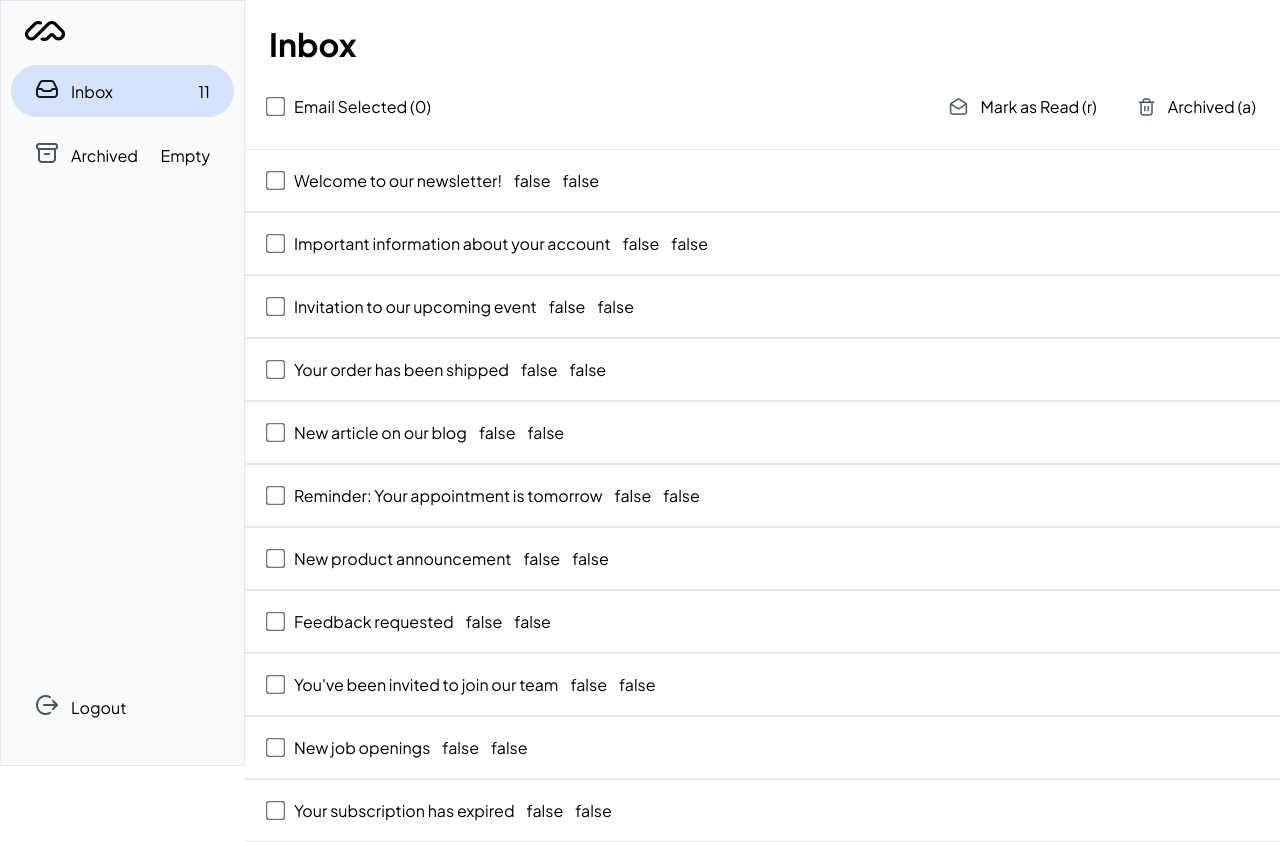
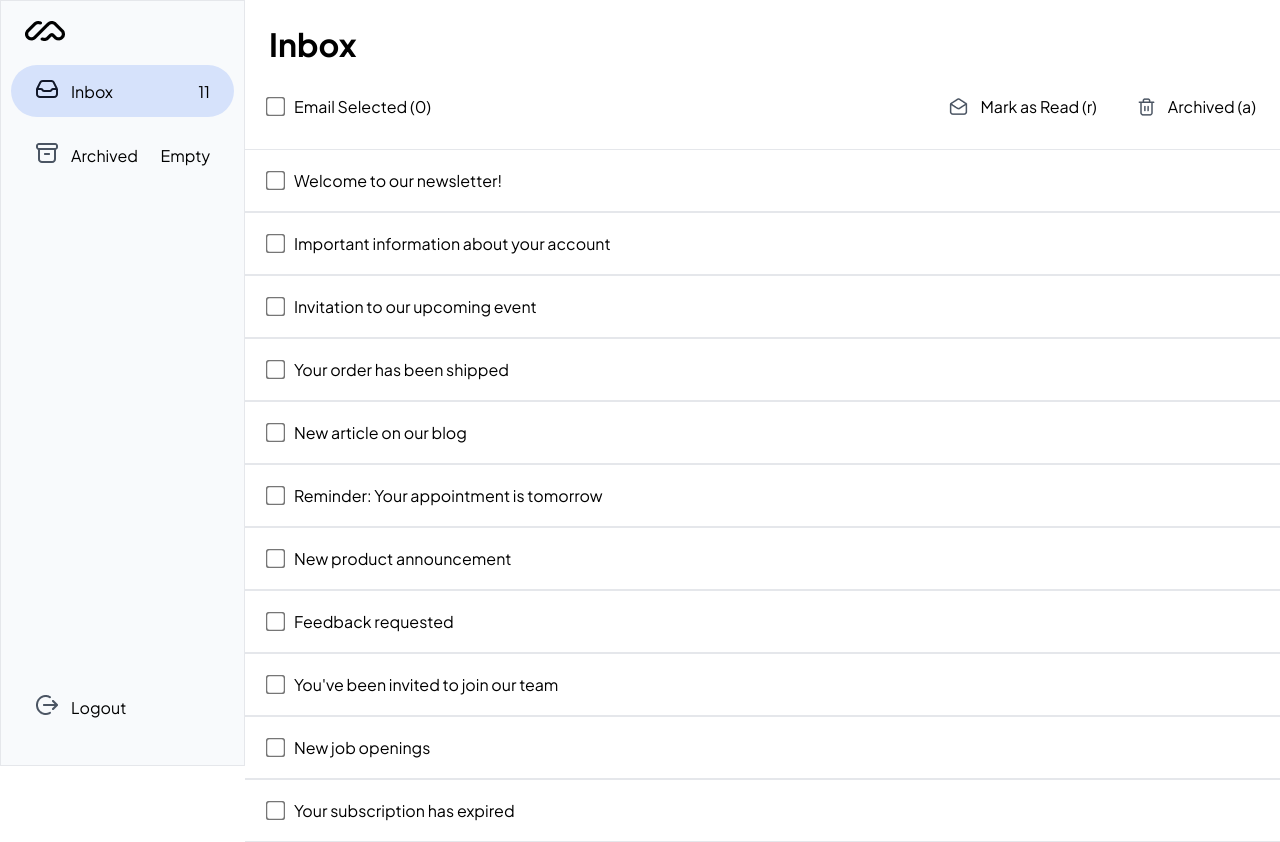
Before and after one commit to MarwanBz/email-inbox-clone, a Nuxt app: page / in a window 1280 px wide. Built offline with nearby package versions, Linux system fonts and the light colour scheme.

Commit message:
chore: remove unnaccasery code

```diff
--- a/components/Email.vue
+++ b/components/Email.vue
@@ -41,8 +41,6 @@ function toggleEmailSelection(email) {
         @change="toggleEmailSelection(email)"
       />
       <p >{{ email.title }}</p>
-      <p>{{ email.isSelected }}</p>
-      <p>{{ email.isArchived }}</p>
     </li>
   </div>
 </template>
--- a/components/EmailList.vue
+++ b/components/EmailList.vue
@@ -6,13 +6,6 @@ const emailStore = useEmailStore();
 emailStore.getEmails();
 
 const props = defineProps(['emails']);
-// const props = defineProps({
-//   isArchived: Boolean,
-// });
-// const towArray = computed(()=> {
-//   combinedEmails()
-// })
-console.log();
 </script>
 
 <template>
@@ -28,7 +21,7 @@ console.log();
 
     <!-- Display archived emails -->
 
-    <div v-if="emailStore.archived">
+    <div >
       <Email
         v-for="archivedEmail in emailStore.archivedEmails"
         :email="archivedEmail"
--- a/components/SideBar.vue
+++ b/components/SideBar.vue
@@ -3,7 +3,6 @@ import { useEmailStore } from "@/store/store";
 import { reactive, computed } from "vue";
 const emailStore = useEmailStore();
 const route = useRoute();
-// const index = route.path;
 const props = defineProps(["inbox"]);
 </script>
 
--- a/pages/archived.vue
+++ b/pages/archived.vue
@@ -4,12 +4,7 @@ import { useEmailStore } from "@/store/store";
 const route = useRoute();
 const emailStore = useEmailStore();
 
-// const emails = toRefs(emailStore.archivedEmails);
-const archivedEmails = computed(() => {
-  return emailStore.emails.filter((email) => email.isArchived);
-});
 
-// console.log(isArchived);
 </script>
 
 <template>
--- a/pages/index.vue
+++ b/pages/index.vue
@@ -1,14 +1,8 @@
 <script setup>
 import '~/assets/styles/global.css'
 import { useEmailStore} from '~/store/store';
-// import {useCounterStore} from '~/store/store'
-// const counter = useEmailStore()
-
-// const name =useCounterStore()
 const route = useRoute()
 const emailStore = useEmailStore()
-// const store = useMainStore()
-// counter.say
 </script>
 
 <template>
```
